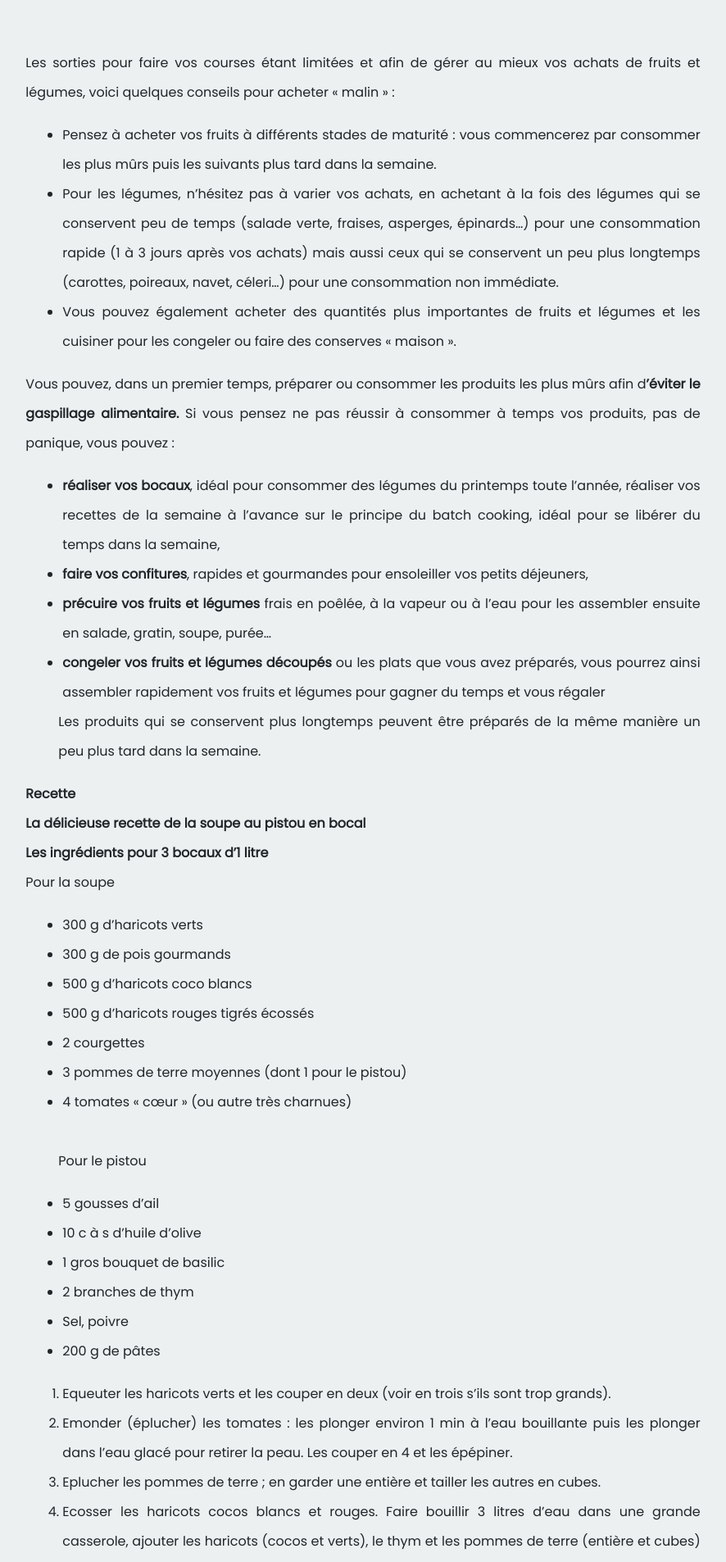
After one commit to marwenmansour/projet_e_commerce_V_F, a Symfony app: template templates/article/bonnes_pratiques.html.twig in a window 1280 px wide. The commit adds this page. Shown: the part 579-2485 px from the top of the page at 82% size, without its empty margins (197-1083 px from the left). Run offline with Twig, Linux system fonts and the light colour scheme; the template is opened without the code that fills it, so the values that code supplies are empty; some libraries are stand-ins or nearby versions.

Commit message:
articles

```diff
--- a/templates/acceuil/index.html.twig
+++ b/templates/acceuil/index.html.twig
@@ -30,7 +30,7 @@
          <div class="carousel-item" style="background-image: url('images/enfants2.png')">
           <div class="carousel-caption d-none d-md-block">
             <h3>La diversification alimentaire</h3>
-            <a href=""><button type="button" class="btn btn-lg btn-primary" id="">Voir article</button></a>
+            <a href="{{ path('diversification') }}"><button type="button" class="btn btn-lg btn-primary" id="">Voir article</button></a>
           </div>
         </div>
 
@@ -38,7 +38,7 @@
          <div class="carousel-item active" style="background-image: url('images/bonne-pra.jpg');" >
           <div class="carousel-caption d-none d-md-block">
             <h3 style="color: #fff!important">Les bonnes pratiques</h3>
-            <a href=""><button type="button" class="btn btn-lg btn-primary" id="btn-pra">Voir article</button><a>
+            <a href="{{ path('pratiques') }}"><button type="button" class="btn btn-lg btn-primary" id="btn-pra">Voir article</button><a>
           </div>
         </div>
 
--- /dev/null
+++ b/templates/article/bonnes_pratiques.html.twig
@@ -0,0 +1,103 @@
+{% extends 'base.html.twig' %}
+
+{% block title %}Les bonnes pratiques |  {{ parent() }}{% endblock %}
+{% block css %}
+<link rel="stylesheet" href="{{ asset('css/bonnes_pratiques.css') }}">
+{% endblock %}
+{% block body %}
+ <div class="contenant">
+         <div id="fond"></div>
+         <img src="images/bonne-pra.jpg" alt="bonnes pratiques" id="image" style="opacity: 0.4;">
+         <div class="texte_centrer">Acheter et consommer des fruits et légumes frais : les bonnes pratiques</div>
+      </div>
+    <div class="container col-lg-8">
+    <main>
+
+        <div id="para">
+            <p>Les sorties pour faire vos courses étant limitées et afin de
+                gérer au mieux vos achats de fruits et légumes, voici quelques conseils pour acheter « malin » :</p>
+               <ul>
+
+                <li>Pensez à acheter vos fruits à différents stades de maturité : vous commencerez par consommer les
+                plus mûrs puis les suivants plus tard dans la semaine.</li>
+
+                <li>Pour les légumes, n’hésitez pas à varier vos achats, en achetant à la fois des légumes qui se conservent peu de temps (salade verte, fraises, asperges, épinards…) pour une consommation rapide (1 à 3 jours après vos achats) mais aussi ceux qui se
+                    conservent un peu plus longtemps (carottes, poireaux, navet, céleri…) pour une consommation non immédiate.</li>
+
+                <li> Vous pouvez également acheter des quantités plus importantes de fruits et légumes
+                    et les cuisiner pour les congeler ou faire des conserves « maison ».</li>
+            </ul>
+            <!-- <div id ="image1"><img src="images/image1.jpg"></div> -->
+
+                 <p>Vous pouvez, dans un premier temps, préparer ou consommer les produits les plus mûrs afin d<span class="gras">’éviter le gaspillage alimentaire. </span>
+                     Si vous pensez ne pas réussir à consommer à temps vos produits, pas de panique, vous pouvez :</p>
+            <div>
+                <ul>
+                    <li>
+                        <span class="gras">réaliser vos bocaux</span>, idéal pour consommer des légumes du printemps toute l’année,
+                        réaliser vos recettes de la semaine à l’avance sur le principe du batch cooking, idéal pour se libérer du temps dans la semaine,
+                    </li>
+                    <li>
+                <span class="gras">faire vos confitures</span>, rapides et gourmandes pour ensoleiller vos petits déjeuners,
+                    </li>
+                <li>
+                <span class="gras">précuire vos fruits et légumes</span> frais en poêlée, à la vapeur ou à l’eau pour les assembler ensuite en salade, gratin, soupe, purée…
+                </li>
+                <li>
+                <span class="gras">congeler vos fruits et légumes découpés</span> ou les plats que vous avez préparés, vous pourrez ainsi assembler rapidement vos fruits et légumes pour gagner du temps et vous régaler
+                </li>
+                <p>Les produits qui se conservent plus longtemps peuvent être préparés de la même manière un peu plus tard dans la semaine.</p>
+            </ul>
+            </div>
+
+            <p><span class="gras">Recette<br>
+
+                La délicieuse recette de la soupe au pistou en bocal  <br>
+
+                Les ingrédients pour 3 bocaux d’1 litre</span><br>
+
+                Pour la soupe</p>
+            <div>
+                <ul>
+                  <li>300 g d’haricots verts</li>
+                  <li>300 g de pois gourmands</li>
+                  <li>500 g d’haricots coco blancs</li>
+                  <li>500 g d’haricots rouges tigrés écossés</li>
+                  <li>2 courgettes</li>
+                  <li>3 pommes de terre moyennes (dont 1 pour le pistou)</li>
+                <li>4 tomates « cœur » (ou autre très charnues)</li><br>
+         <p>Pour le pistou</p>
+
+               <li> 5 gousses d’ail</li>
+                <li>10 c à s d’huile d’olive</li>
+                <li>1 gros bouquet de basilic</li>
+                <li>2 branches de thym</li>
+                <li>Sel, poivre</li>
+                <li>200 g de pâtes</li>
+                </ul>
+            </div>
+            <div>
+                <ol>
+                <li>Equeuter les haricots verts et les couper en deux (voir en trois s’ils sont trop grands).</li>
+                 <li> Emonder (éplucher) les tomates : les plonger environ 1 min à l’eau bouillante puis les plonger dans l’eau glacé pour retirer la peau. Les couper en 4 et les épépiner.</li>
+                 <li>  Eplucher les pommes de terre ; en garder une entière et tailler les autres en cubes.</li>
+                <li>Ecosser les haricots cocos blancs et rouges. Faire bouillir 3 litres d’eau dans une grande casserole, ajouter les haricots (cocos et verts), le thym  et les pommes de terre (entière et cubes) puis laisser cuire 1h à feu doux.</li>
+                <li> Ajouter les courgettes coupées en rondelles puis les tomates. Laisser cuire encore 30 min à feu doux.</li>
+                <li>Remplir des bocaux d’1L avec la soupe encore chaude, jusqu’à 2 cm du bord. Fermer et stériliser : déposer les pots dans un grand fait-tout en les calant avec un linge propre. Couvrir d’eau et faire stériliser 45 min à 100 °C. Laisser refroidir naturellement avant de sortir les conserves de l’eau.</li>
+                <li>Préparer le pistou : éplucher et dégermer l’ail et le piler avec le basilic (au mortier avec un pilon). Ajouter un peu d’huile d’olive, piler à nouveau et commencer à écraser la pomme de terre entière. Saler, poivrer et terminer en versant peu à peu d’huile d’olive jusqu’à obtenir une consistance crémeuse.</li>
+               <li> Au moment de servir, faire réchauffer la soupe à feu doux et ajouter les pâtes pour les faire cuire (8 à 12 min selon le type de pâtes choisi). Servir le pistou séparément. Chaque convive en parfumera sa soupe à sa guise.</li><br>
+                <span class="gras"> Spécial congélation</span>
+
+               <p>La plupart des fruits et légumes se congèlent ! Lavez et séchez-les soigneusement, répartissez-les sur un plateau puis congelez-les une première fois (les fruits à noyaux seront congelés dénoyautés). Ensachez-les en petites portions puis placez-les à nouveau au congélateur (jusqu’à 1 an de conservation).
+                Pour les légumes, procédez de la même manière. Pour mieux préserver leur saveur et leur couleur, blanchissez-les en 2 et 5 minutes, rafraîchissez-les dans une eau glacée puis égouttez-les soigneusement avant de les congeler.</p>
+
+                <span class="gras">Astuces anti-gaspi</span>
+
+                <p>Ne jetez plus les fanes et cuisinez-les ! Très parfumées, elles rehaussent le goût de vos plats, soupes ou salades. Par exemple, les feuilles de céleri-branche ajoutent de la saveur aux bouillons quand le plumet de fenouil se marie parfaitement au poisson en papillote. Avec des fanes de carottes, réalisez un délicieux pesto ! Mixez les fanes d’une belle botte préalablement passées sous l’eau, avec 2 gousses d’ail, 35 g de pignons de pin et 100 g de parmesan. Ajoutez progressivement l’huile d’olive et le tour est joué !
+
+                « Campagne co financée par FranceAgriMer et du Ministère de l’Agriculture et de l’alimentation »</p>
+            </ol>
+        </div>
+    </main>
+</div>
+{% endblock %}
--- a/templates/base.html.twig
+++ b/templates/base.html.twig
@@ -35,15 +35,15 @@
                     <a class="nav-link" style="color: #fff" href="{{ path('acceuil') }}" >Acceuil</a>
             </li>
             <li class="nav-item">
-                    <a class="nav-link"  style="color: #fff" href="">calendrier de la saison</a>
+                    <a class="nav-link"  style="color: #fff" href="{{ path('calendrier')}}">calendrier de la saison</a>
             </li>
             <li class="nav-item dropdown">
                 <a class="nav-link dropdown-toggle" style="color: #fff;" href="#" id="navbarDropdown" role="button" data-toggle="dropdown" aria-haspopup="true" aria-expanded="false">
                 Articles
                 </a>
                 <div class="dropdown-menu" style="z-index:10000!important;" aria-labelledby="navbarDropdown">
-                  <a class="dropdown-item" href="">Les bonnes pratiques</a>
-                  <a class="dropdown-item" href="">La diversification alimentaire</a>
+                  <a class="dropdown-item" href="{{ path('pratiques') }}">Les bonnes pratiques</a>
+                  <a class="dropdown-item" href="{{ path('diversification') }}">La diversification alimentaire</a>
                   <a class="dropdown-item" href="">Something else here</a>
                 </div>
             </li>
```
Also changed, not shown: src/Controller/ArticleController.php (added, +26 -0 lines), templates/article/diversification_alimentaire.html.twig (added, +50 -0 lines).
